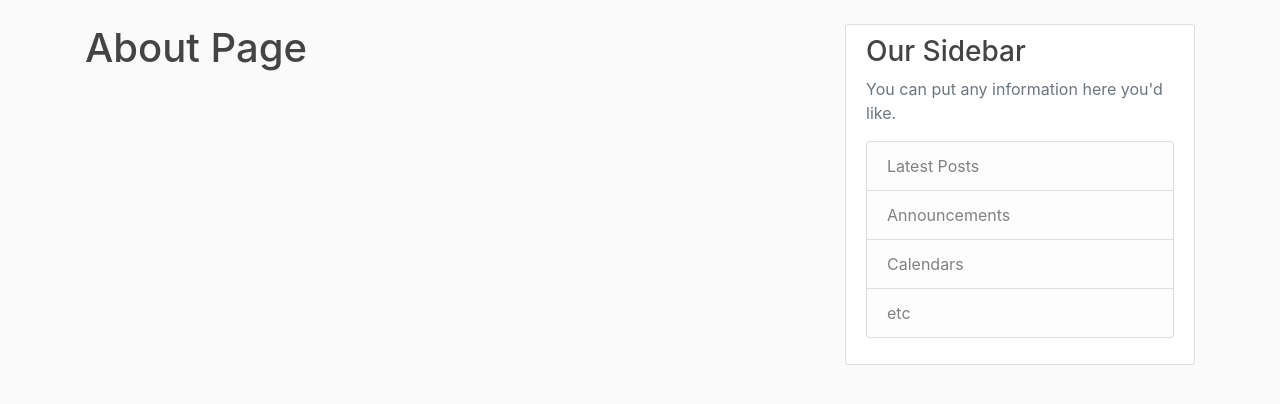
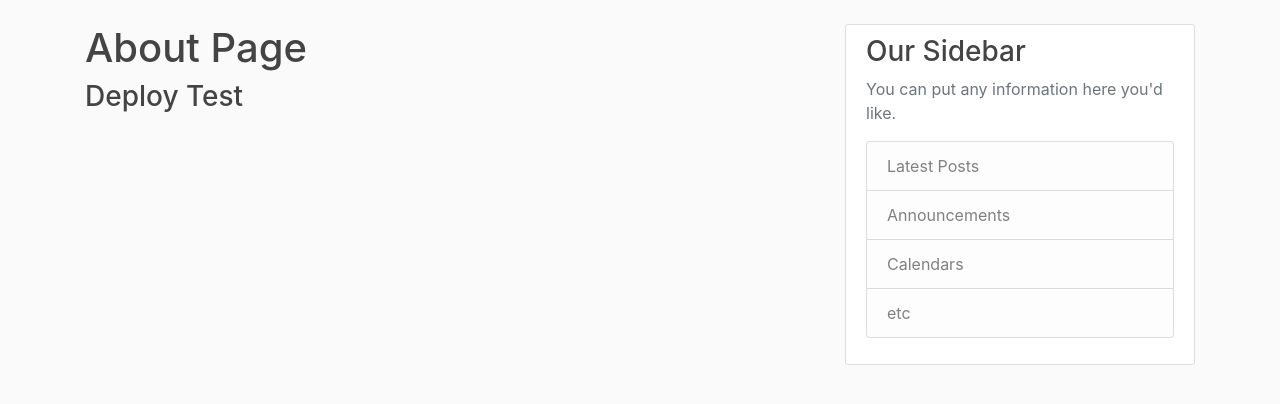
Before and after one commit to PatrickPM0/flask_blog, a Flask app: page /about in a window 1280 px wide. Shown: the part 56-460 px from the top of the page. Run offline with Flask 2, Linux system fonts and the light colour scheme; some libraries are stand-ins or nearby versions.

Commit message:
deploy testing

```diff
--- a/flaskblog/templates/about.html
+++ b/flaskblog/templates/about.html
@@ -1,4 +1,7 @@
 {% extends "layout.html" %}
 {% block content %}
     <h1>About Page</h1>
+    <h3>
+        Deploy Test
+    </h3>
 {% endblock content %}
```
